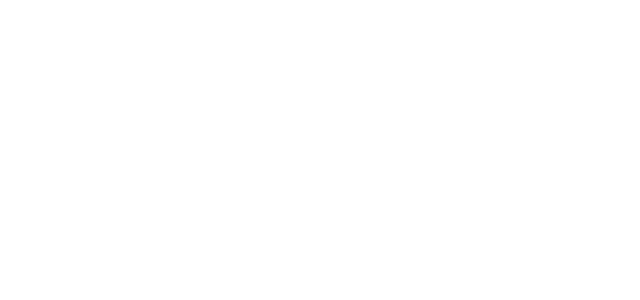
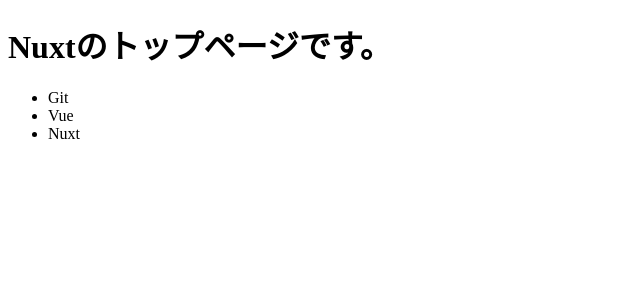
Before and after one commit to tateobori/NuxtFolder, a Nuxt app: page /read in a window 1280 px wide. Before the commit this address had no page. Shown: the top 300 px of the page, without its empty margins (0-640 px from the left). Built offline with nearby package versions, Linux system fonts and the light colour scheme.

Commit message:
read.vueを用意。後で読み込みファイルページとして編集

```diff
--- /dev/null
+++ b/pages/read.vue
@@ -0,0 +1,16 @@
+<template>
+  <div>
+    <h1>Nuxtのトップページです。</h1>
+    <ul>
+      <li>Git</li>
+      <li>Vue</li>
+      <li>Nuxt</li>
+    </ul>
+  </div>
+</template>
+
+<script>
+export default {
+  name: 'IndexPage'
+}
+</script>
```
